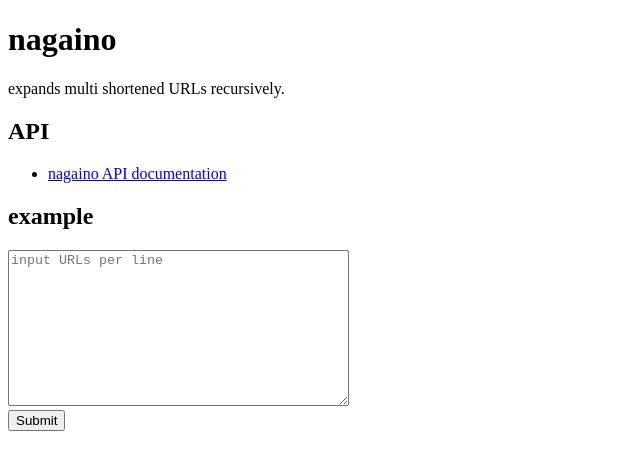
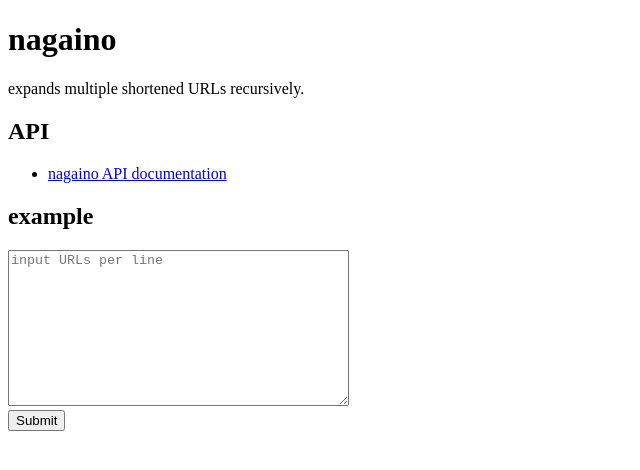
Before and after one commit to emasaka/nagaino, a plain HTML site: page resources/public/index.html in a window 1280 px wide. Shown: the full height of the page, 0-640 px from the left. Drawn offline with Linux system fonts and the light colour scheme.

Commit message:
fixed typo

```diff
--- a/resources/public/index.html
+++ b/resources/public/index.html
@@ -5,7 +5,7 @@
 </head>
 <body>
 <h1>nagaino</h1>
-expands multi shortened URLs recursively.
+expands multiple shortened URLs recursively.
 <h2>API</h2>
 <ul><li><a href="doc/api.html">nagaino API documentation</a></li></ul>
 <h2>example</h2>
```
Also changed, not shown: 1 other file.
